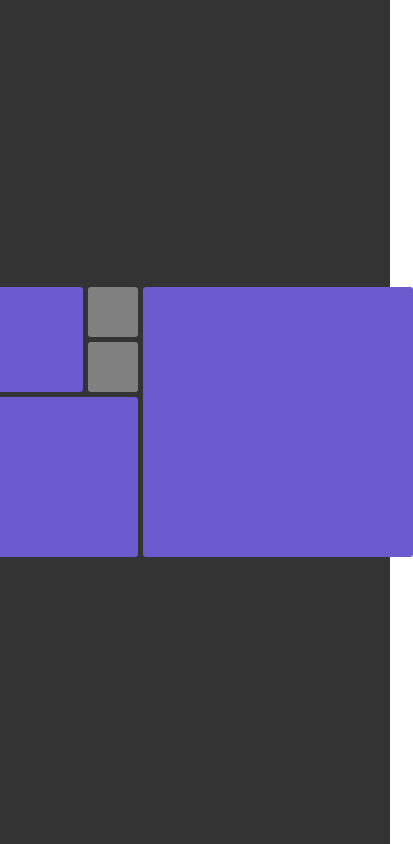
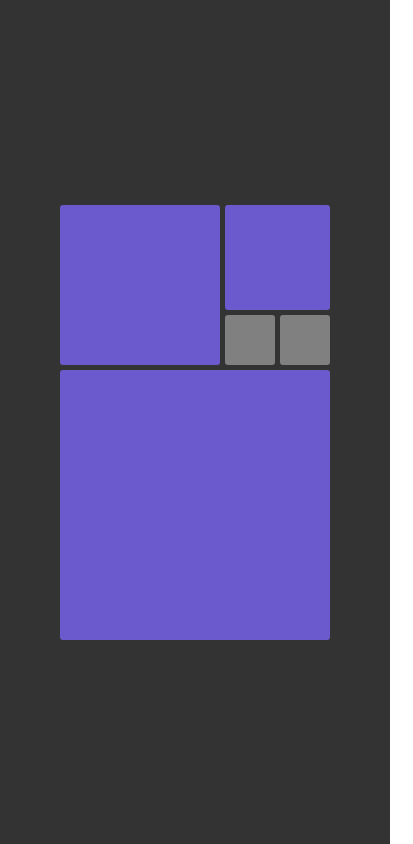
Before and after one commit to jhiester/fibonacciClock, a plain HTML site: page index.html in a window 390 px wide. Shown: the whole page, 413 px wide, since content can reach past the window. Drawn offline with nearby package versions, Linux system fonts and the light colour scheme.

Commit message:
clock is now responsive

```diff
--- a/clock.css
+++ b/clock.css
@@ -83,3 +83,38 @@ html {
         box-shadow: 0 0 0 35px rgba(252, 250, 250, 0);
    }
 }
+
+@media only screen and (max-width: 600px) {
+    .clock {
+        display: grid;
+        grid-template-columns: repeat(5, 50px);
+        grid-template-rows: repeat(8, 50px);
+        grid-gap: 5px;
+
+    }
+
+    #square-1a {
+        grid-column: 5 / 6;
+        grid-row: 3 / 4;
+    }
+
+    #square-1b {
+        grid-column: 4 / 5;
+        grid-row: 3 / 4;
+    }
+
+    #square-2 {
+        grid-column: 4 / 6;
+        grid-row: 1 / 3;
+    }
+
+    #square-3 {
+        grid-column: 1 / 4;
+        grid-row: 1 / 4;
+    }
+
+    #square-5 {
+        grid-column: 1 / 6;
+        grid-row: 4 / 9;
+    }
+  }
```
